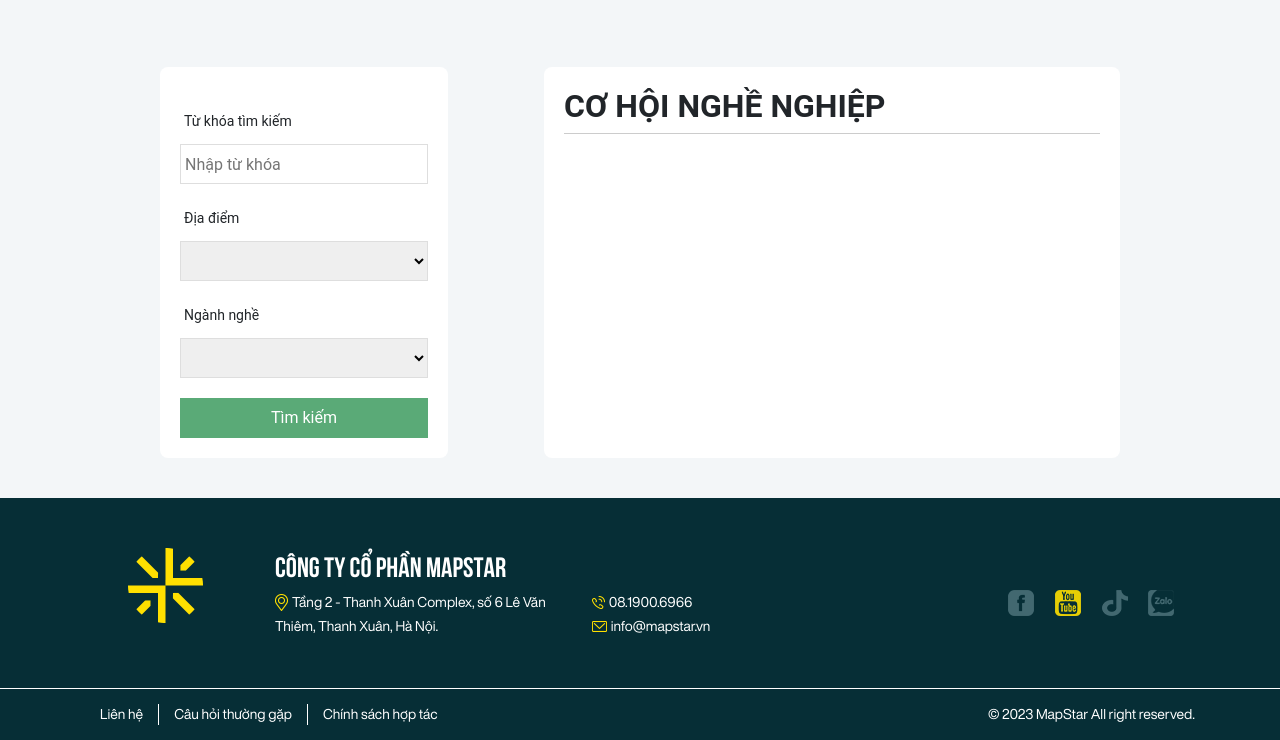
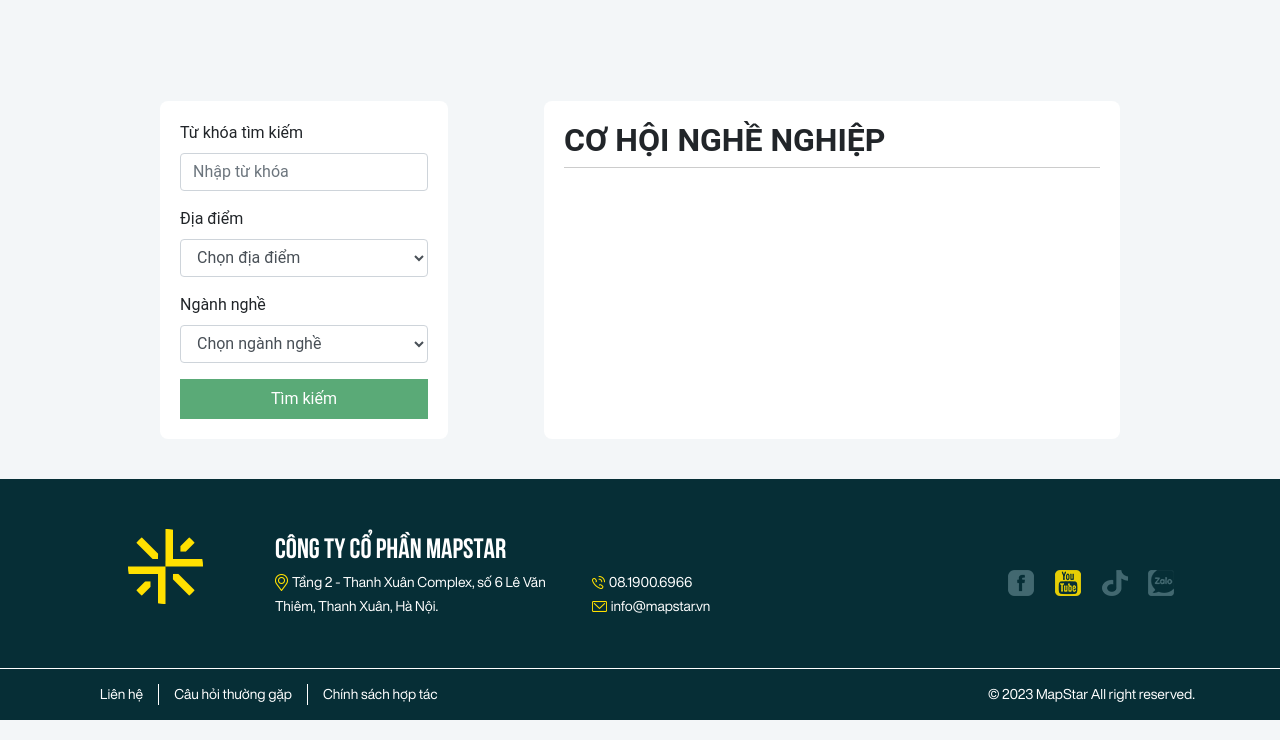
Before and after one commit to HieuPham1504/django_booking, a Django app: page /mapstar-recruitments/ in a window 1280 px wide. Shown: the part 1093-1833 px from the top of the page. Run offline with Django 5.2, Linux system fonts and the light colour scheme; data comes from the database, SQL or seed files in the repository; tables that the repository leaves empty hold one stand-in row (values such as "Sample post"); data that the repository does not hold is empty; some libraries are stand-ins or nearby versions.

Commit message:
commit tuyen dung CSS

```diff
--- a/ms_dashboard/templates/ms_master.html
+++ b/ms_dashboard/templates/ms_master.html
@@ -17,7 +17,9 @@
     <script src="https://code.jquery.com/ui/1.13.2/jquery-ui.js"></script>
     <link href="https://code.jquery.com/ui/1.11.1/themes/smoothness/jquery-ui.css" rel="stylesheet" type="text/css">
     <link rel="icon" href="{% static 'images/footer_logo.png' %}" type="image/x-icon">
+    <script src="https://kit.fontawesome.com/88fb476dae.js" crossorigin="anonymous"></script>
     <script src="{% static 'js/ms_master.js' %}"></script>
+
     <title>Mapstar Booking</title>
     {% block header %}
     {% endblock %}
--- a/ms_recruitment/templates/ms_mapstar_recruitment.html
+++ b/ms_recruitment/templates/ms_mapstar_recruitment.html
@@ -12,23 +12,27 @@
     <div class="recruitment-container">
         <div class="banner">
             <img src="{% static 'images/recruitment_img.jpg' %}" alt="Banner">
+            <div class="container">
+                <h3>TUYỂN DỤNG</h3>
             </div>
-
+        </div>
         <div class="recruitment-content">
             <div class="filters">
                 <div class="filter-form">
                     <form id="filters" action="/mapstar-recruitments" method="GET">
-                        <div class="filter">
+                        <div class="form-group">
                             <label for="title">Từ khóa tìm kiếm</label>
-                            <input type="text" class="rec-input title" id="title" name="title"
+                            <input type="text" id="title" name="title"
                                    value="{{ title }}"
                                    aria-required="true"
-                                   aria-invalid="false" placeholder="Nhập từ khóa">
+                                   class="form-control"
+                                   aria-invalid="false"
+                                   placeholder="Nhập từ khóa">
                         </div>
-                        <div class="filter">
+                        <div class="form-group">
                             <label for="province">Địa điểm</label>
-                            <select name="province" class="rec-input" id="province">
-                                <option value=""></option>
+                            <select name="province" class="form-control" id="province">
+                                <option value="">Chọn địa điểm</option>
                                 {% for province in provinces %}
                                     {% if  province.code == province_filter.code %}
                                         <option value="{{ province.code }}" selected>{{ province.name }}</option>
@@ -38,10 +42,10 @@
                                 {% endfor %}
                             </select>
                         </div>
-                        <div class="filter">
+                        <div class="form-group">
                             <label for="job">Ngành nghề</label>
-                            <select name="job" class="rec-input" id="job">
-                                <option value=""></option>
+                            <select name="job" class="form-control" id="job">
+                                <option value="">Chọn ngành nghề</option>
                                 {% for job in jobs %}
                                     {% if  job.code == job_filter.code %}
                                         <option value="{{ job.code }}" selected>{{ job.name }}</option>
@@ -65,8 +69,7 @@
                 {% for recruitment in recruitments %}
                 <div class="recruitment-item" data-recruitment-id="{{ recruitment.id }}">
                     <div class="title">
-                            <h3><a class="title-name"
-                                   href="/mapstar-recruitments/{{ recruitment.id }}">{{ recruitment.name }}</a></h3>
+                        <h3><a class="title-name" href="/mapstar-recruitments/{{ recruitment.id }}">{{ recruitment.name }}</a></h3>
                     </div>
                     <div class="info">
                         <div class="info-icon">
@@ -79,20 +82,21 @@
                             <div class="row-2">
                                 <div>
                                     <p>
-                                            <span>Lương: </span>
+                                        <i class="fa-brands fa-bitcoin"></i><span>Lương: </span>
                                         <span class="salary">{{ recruitment.salary|recruitment_calculate_price }}</span>
                                     </p>
                                     <p>
-                                            <span>Hạn: </span>
+                                        <i class="fa-regular fa-clock"></i><span>Hạn: </span>
                                         <span class="deadline">{{ recruitment.date_expire|recruitment_date_format }}</span>
                                     </p>
                                 </div>
                                 <div>
                                     <p>
-                                            <span>Địa điểm: </span>
+                                        <i class="fa-solid fa-location-dot"></i><span>Địa điểm: </span>
                                         <span class="province">{{ recruitment.province.name }}</span>
                                     </p>
                                     <p>
+                                        <i class="fa-solid fa-user-clock"></i>
                                         <span>{{ recruitment.job_type|recruitment_job_type_selection }}</span>
                                         <span class="job-type"></span>
                                     </p>
@@ -124,8 +128,8 @@
                             <li><a href="/mapstar-recruitments?page={{ page }}">{{ page }}</a></li>
                             {% endif %}
                             {% endfor %}
-                            <li><a href="/mapstar-recruitments?page={{ next_page }}" class="next"> Next <i
-                                    class="fa fa-angle-right" aria-hidden="true"></i></a>
+                            <li><a href="/mapstar-recruitments?page={{ next_page }}" class="next"> Next <i class="fa fa-angle-right"
+                                        aria-hidden="true"></i></a>
                             </li>
                         </ul>
                     </div>
```
Also changed, not shown: ms_recruitment/static/css/ms_recruitment.css (+47 -5 lines). Lines whose indentation alone changed are shown as unchanged.
